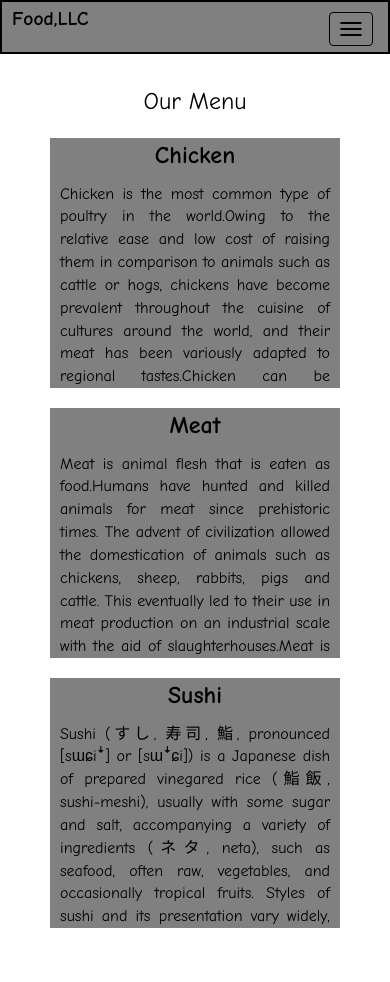
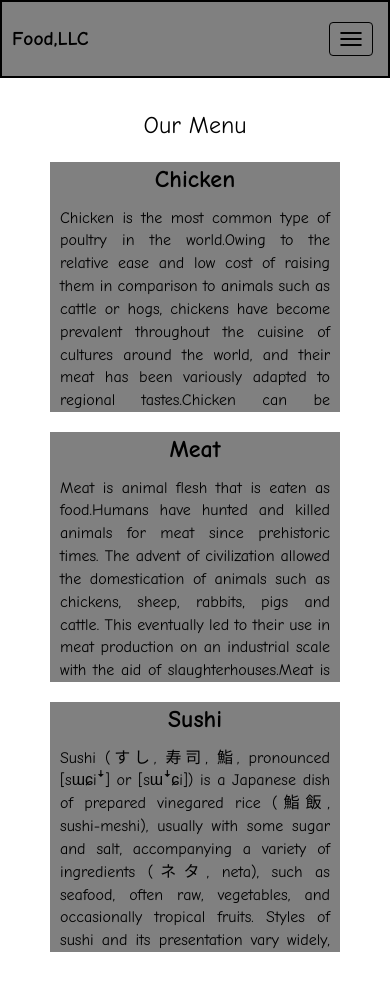
Before and after one commit to Gretakoutika/module3-solution, a plain HTML site: page index.html in a window 390 px wide. Before the commit the page ends 958 px from the top, so only its background shows below. Drawn offline with Linux system fonts and the light colour scheme; a script that the page names is missing.

Commit message:
Update styles.css

```diff
--- a/css/styles.css
+++ b/css/styles.css
@@ -143,22 +143,25 @@ body {
 @media (max-width: 767px) {
   /* Header */
   div.container {
-    margin: 0px 0px 0px 10px;
+    margin: 0px;
+    padding-top:20px;
   }
   .navbar-brand {
     margin:0px;
   }
 
   .navbar-brand h1 { /* Restaurant name */
-
+    padding-left:10px;
     font-size: 5vw; /* 1vw = 1% of viewport width */
 }
 button.navbar-toggle.collapsed{
-  margin-top: -40px;
-  margin-bottom: 0px;
+  margin-top: -50px;
+  margin-bottom: 20px;
+
 }
   #collapsable-nav a {
     font-size: 1.2em;
+    margin:0px;
   }
 div.Containerfluid{
   margin:30px;
```
